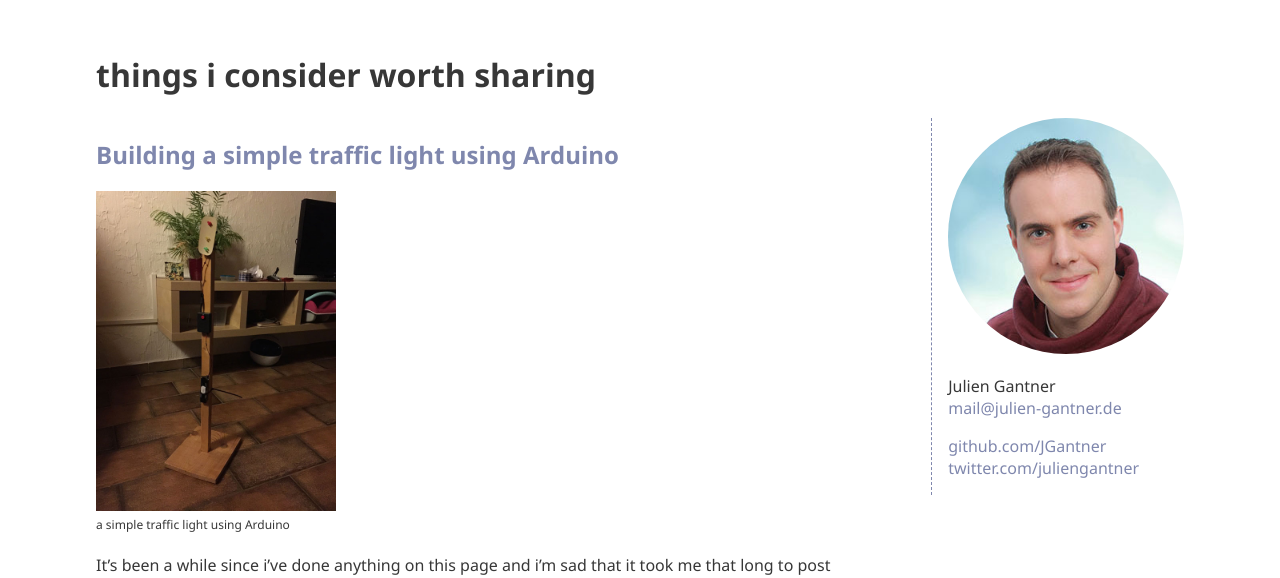
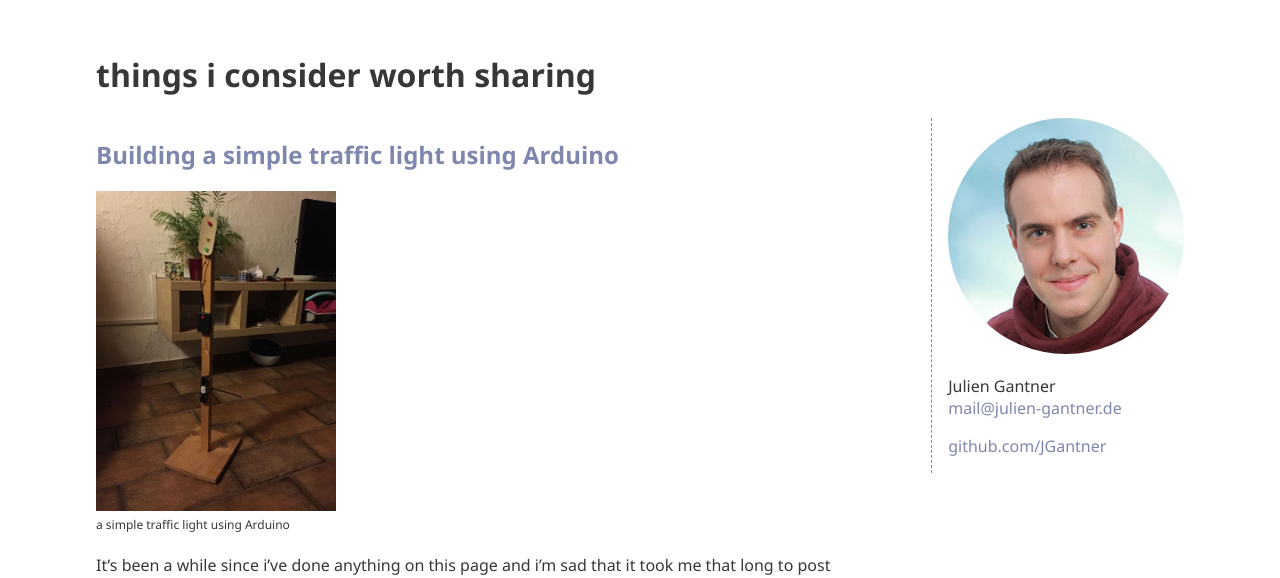
Before and after one commit to JGantner/JGantner.github.io, a Jekyll site: the page built from index.html, in a window 1280 px wide. Shown: the top 578 px of the page. Built offline with Jekyll 4.4.1, drawn with Linux system fonts in a browser that asks for light colours; some web fonts are replaced.

Commit message:
removes twitter from contact since i don't use it

```diff
--- a/_layouts/default.html
+++ b/_layouts/default.html
@@ -38,7 +38,6 @@
       <div class="contact">
         <p>
           <a href="https://github.com/JGantner">github.com/JGantner</a><br />
-          <a href="https://twitter.com/juliengantner">twitter.com/juliengantner</a><br />
         </p>
       </div>
     </aside>
```
